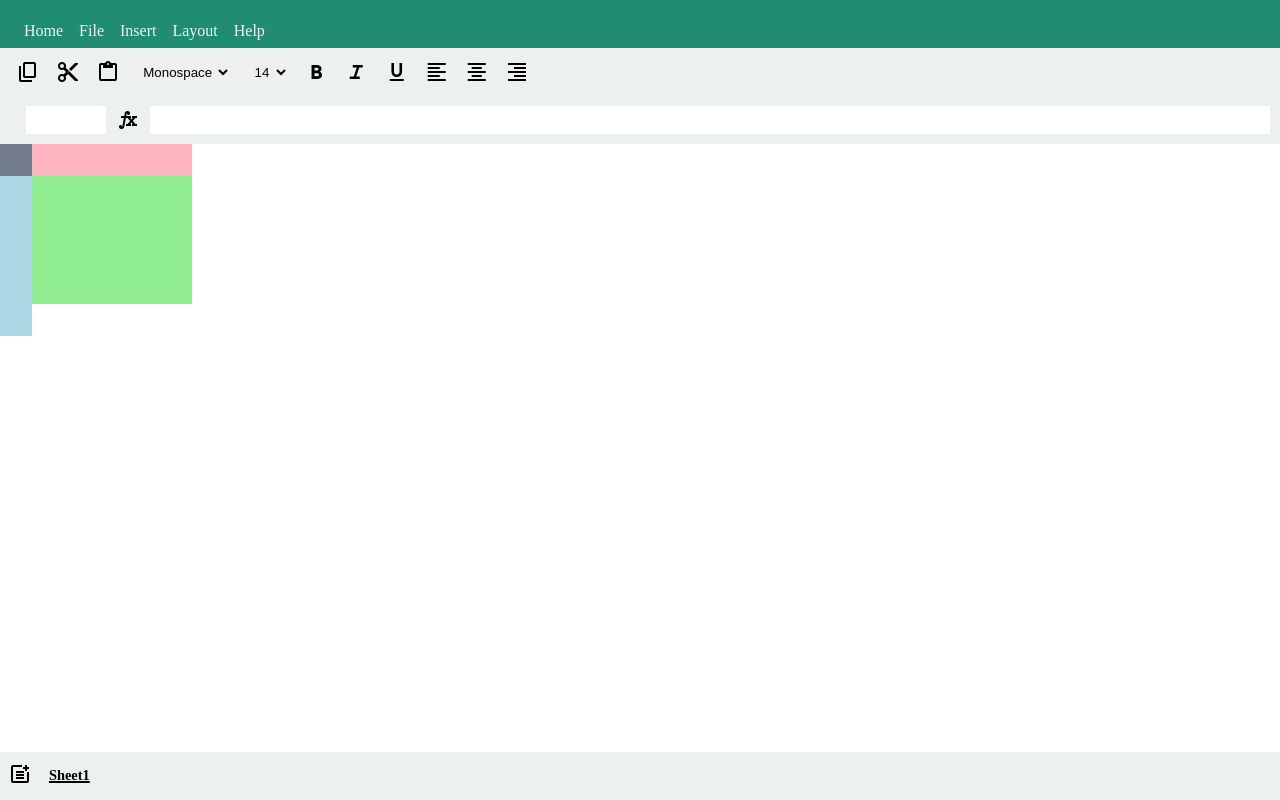
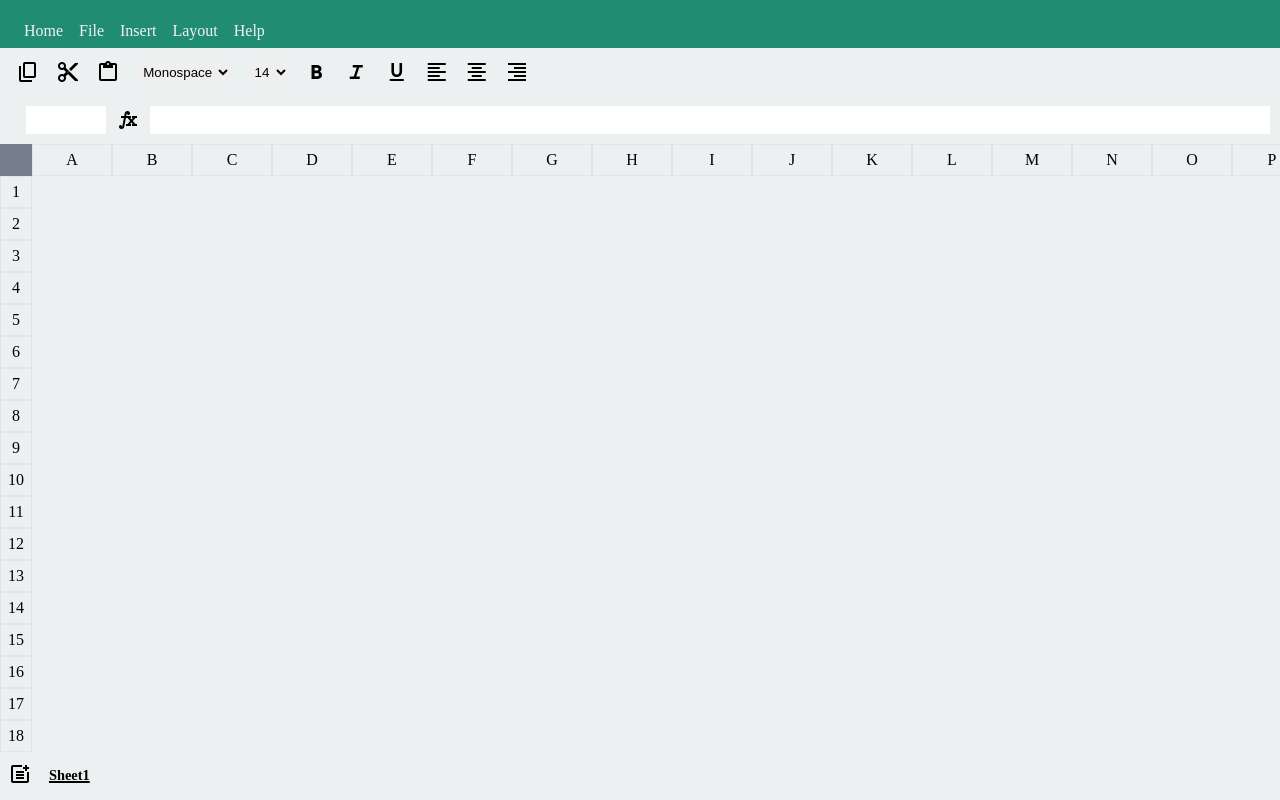
Before and after one commit to saha007subham/excel-sheet_v1.0, a plain HTML site: page index.html in a window 1280 px wide. Drawn offline with nearby package versions, Linux system fonts and the light colour scheme.

Commit message:
implemented basic ui

```diff
--- a/script.js
+++ b/script.js
@@ -0,0 +1,19 @@
+let row = 100;
+let cols = 26;
+
+let addressColCont = document.querySelector(".address-col-cont");
+let addressRowCont = document.querySelector(".address-row-cont");
+
+for (let i = 0; i < row; i++) {
+  let addressCol = document.createElement("div");
+  addressCol.setAttribute("class", "address-col");
+  addressCol.innerText = i + 1;
+  addressColCont.appendChild(addressCol);
+}
+
+for (let i = 0; i < cols; i++) {
+  let addressRow = document.createElement("div");
+  addressRow.setAttribute("class", "address-row");
+  addressRow.innerText = String.fromCharCode(i + 1 + 64);
+  addressRowCont.appendChild(addressRow);
+}
--- a/style.css
+++ b/style.css
@@ -107,6 +107,8 @@ body{
 .grid-cont{
     height: calc(100vh - 3rem - 3rem - 3rem - 3rem);
     position: relative;
+    overflow: scroll;
+    background-color: #ecf0f1;
 }
 
 .top-left-dummy-box{
@@ -118,19 +120,39 @@ body{
 .address-col-cont{
     height: 10rem;
     width: 2rem;
-    background-color: lightblue;
+    /* background-color: lightblue; */
 }
 
 .address-row-cont{
     height: 2rem;
-    background-color: lightpink;
+    display: flex;
+    /* background-color: lightpink; */
 }
 
 .cells-cont{
     position: absolute;
     top: 0;
     left: 2rem;
-    background-color: lightgreen;
-    width: 10rem;
-    height: 10rem;
+    /* background-color: lightgreen; */
+    /* width: 10rem;
+    height: 10rem; */
 }
+
+.address-col{
+    height: 2rem;
+    width: 2rem;
+    text-align: center;
+    border: 1px solid #dfe4ea;
+    display: flex;
+    justify-content: center;
+    align-items: center;
+}
+
+.address-row{
+    height: 2rem;
+    width: 5rem;
+    border: 1px solid #dfe4ea;
+    display: flex;
+    justify-content: center;
+    align-items: center;
+}
```
